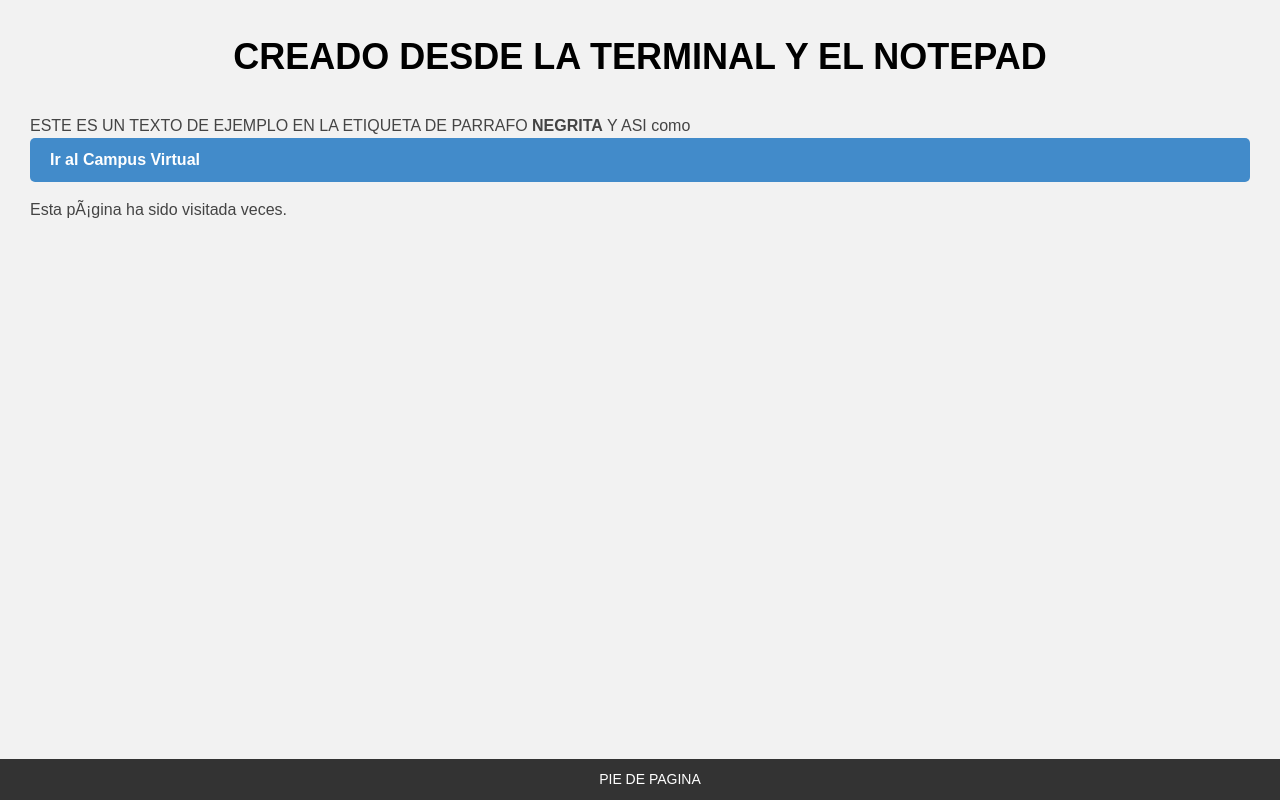
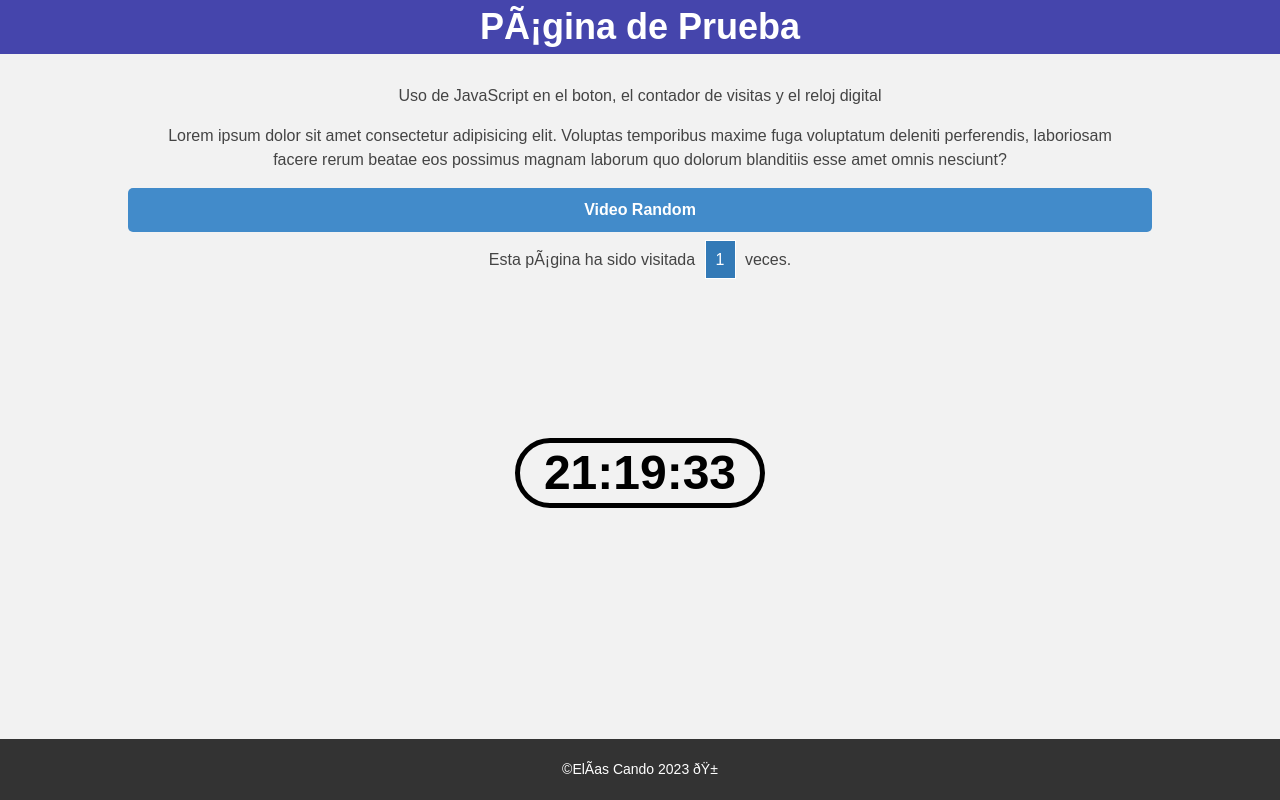
Before and after one commit to eliascando/PaginaWeb, a plain HTML site: page index.html in a window 1280 px wide. Drawn offline with Linux system fonts and the light colour scheme.

Commit message:
Actualización Mayor

```diff
--- a/index.css
+++ b/index.css
@@ -1,5 +1,5 @@
 body {
-    padding-bottom: 50px; /* ajusta el valor según sea necesario */
+    padding-bottom: 100px;
     background-color: #f2f2f2;
     font-family: Arial, sans-serif;
     font-size: 16px;
@@ -8,15 +8,21 @@ body {
     padding: 0;
 }
 
-h1 {
+.head h1 {
+    background-color: rgb(69, 69, 172);
+    color: white;
+    width: 100%;
     font-size: 36px;
     text-align: center;
-    margin-top: 30px;
     margin-bottom: 30px;
 }
 
+.content{
+    padding: 0 10%;
+}
 p {
     color: #444;
+    text-align: center;
     margin-left: 30px;
     margin-right: 30px;
 }
@@ -39,7 +45,8 @@ footer {
     color: #fff;
     font-size: 14px;
     text-align: center;
-    padding: 10px;
+    padding-top: 20px;
+    padding-bottom: 20px;
     position: absolute;
     z-index: 0;
     bottom: 0;
@@ -47,6 +54,7 @@ footer {
 }
 .btn-campus {
   position: relative;
+  text-align: center;
   z-index: 1;
   margin: 0 auto;
   display: block;
@@ -64,3 +72,28 @@ footer {
   background-color: #337ab7;
   cursor: pointer;
 }
+#contador-visitas{
+    border: 1px solid;
+    padding: 10px;
+    color: white;
+    background-color: #337ab7;
+    margin: 5px;
+}
+
+#reloj{
+    display: flex;
+    justify-content: center;
+    align-items: center;
+    height: 60px;
+    width: 240;
+    border-radius: 250px;
+    background-color: #f2f2f2;
+    font-size: 3em;
+    font-weight: bold;
+    text-align: center;
+    border: 5px solid;
+    position: absolute;
+    left: 50%;
+    top: 60%;
+    transform: translate(-50%, -60%);
+}
--- a/index.html
+++ b/index.html
@@ -2,12 +2,22 @@
 	<meta charset="UFT-8">
 	<title>PaginaWeb</title>
 	<link rel="stylesheet" href="index.css">
-	<script src="index.js"></script>
-<body>
-	<h1>CREADO DESDE LA TERMINAL Y EL NOTEPAD</h1>
-	<p>ESTE ES UN TEXTO DE EJEMPLO EN LA ETIQUETA DE PARRAFO <strong>NEGRITA</strong> Y ASI como
-	<a href="#" onclick="confirmarSalida()" class="btn-campus">Ir al Campus Virtual</a>
-	<p>Esta página ha sido visitada <span id="contador-visitas"></span> veces.</p>
-	<footer>PIE DE PAGINA</footer>
+	<script typ="model" src="index.js"></script>
+<body onload="actualizarContador()">
+	<header class="head">
+		<h1>Página de Prueba</h1>
+	</header>
+
+	<main class="content">
+		<div class="parrafo">
+			<p>Uso de JavaScript en el boton, el contador de visitas y el reloj digital</p>
+			<p>Lorem ipsum dolor sit amet consectetur adipisicing elit. Voluptas temporibus maxime fuga voluptatum deleniti perferendis, laboriosam facere rerum beatae eos possimus magnam laborum quo dolorum blanditiis esse amet omnis nesciunt?</p>
+		</div>
+		<div class="boton"><a href="#" onclick="confirmarSalida()" class="btn-campus">Video Random</a></div>
+		<div class="contador"><p>Esta página ha sido visitada <span id="contador-visitas"></span> veces.</div>
+		<div id="reloj"></div>
+	</main>
+
+	<footer>&copy;Elías Cando 2023 🐱</footer>
 </body>
 </html>
--- a/index.js
+++ b/index.js
@@ -1,11 +1,25 @@
-var visitas = 0;
+var visitas = parseInt(localStorage.getItem('visitas')) || 0;
 
 function confirmarSalida() {
-	if (confirm('¿Esta seguro de que desea salir de la pagina actual?')) {					window.open('https://campusvirtual2.ug.edu.ec/login/index.php', '_blank');
-	}
+	if (confirm('¿Esta seguro de que desea salir de la pagina actual?')) {window.open('https://youtu.be/dQw4w9WgXcQ', '_blank');}
 }
 
 function actualizarContador() {
   visitas++;
-  document.getElementById('contador').innerHTML = visitas;
+  document.getElementById('contador-visitas').innerHTML = visitas;
+  localStorage.setItem('visitas', visitas.toString());
 }
+
+function actualizarReloj() {
+  var reloj = document.getElementById('reloj');
+  var fecha = new Date();
+  var horas = fecha.getHours();
+  var minutos = fecha.getMinutes();
+  var segundos = fecha.getSeconds();
+  horas = (horas < 10) ? '0' + horas : horas;
+  minutos = (minutos < 10) ? '0' + minutos : minutos;
+  segundos = (segundos < 10) ? '0' + segundos : segundos;
+  var horaActual = horas + ':' + minutos + ':' + segundos;
+  reloj.innerHTML = horaActual;
+}
+setInterval(actualizarReloj, 1000);
```
